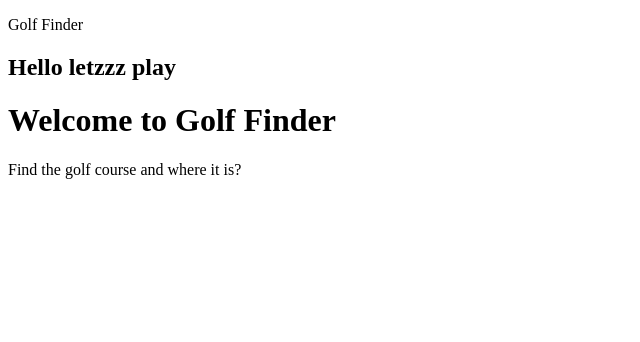
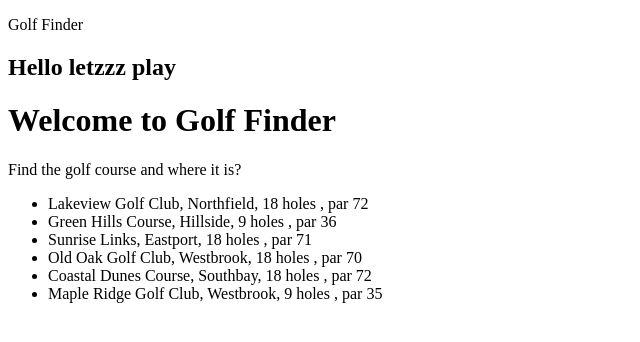
Before and after one commit to suvenasundar/golf-finder, an Angular app: page / in a window 1280 px wide. Shown: the top 342 px of the page, without its empty margins (0-640 px from the left). Built offline with nearby package versions, Linux system fonts and the light colour scheme.

Commit message:
feat: show hard-coded golf course list

```diff
--- a/src/app/app.component.html
+++ b/src/app/app.component.html
@@ -2,3 +2,5 @@
 
 <h1>Welcome to {{title}}</h1>
 <p>Find the golf course and where it is?</p>
+
+<app-course-list></app-course-list>
--- a/src/app/app.module.ts
+++ b/src/app/app.module.ts
@@ -4,11 +4,13 @@ import { BrowserModule } from '@angular/platform-browser';
 import { AppRoutingModule } from './app-routing.module';
 import { AppComponent } from './app.component';
 import { HeaderComponent } from './layout/header/header.component';
+import { CourseListComponent } from './pages/course-list/course-list.component';
 
 @NgModule({
   declarations: [
     AppComponent,
-    HeaderComponent
+    HeaderComponent,
+    CourseListComponent
   ],
   imports: [
     BrowserModule,
--- /dev/null
+++ b/src/app/pages/course-list/course-list.component.html
@@ -0,0 +1,3 @@
+<ul>
+    <li *ngFor="let course of courses">{{course.name}}, {{course.city}}, {{course.holes}} holes , par {{course.par}}</li>
+</ul>
--- /dev/null
+++ b/src/app/pages/course-list/course-list.component.ts
@@ -0,0 +1,65 @@
+import { Component } from '@angular/core';
+import { GolfCourse } from 'src/app/models/golf-course';
+@Component({
+  selector: 'app-course-list',
+  templateUrl: './course-list.component.html',
+  styleUrls: ['./course-list.component.scss'],
+})
+export class CourseListComponent {
+  courses: GolfCourse[] = [
+    {
+      id: 1,
+      name: 'Lakeview Golf Club',
+      city: 'Northfield',
+      region: 'North',
+      holes: 18,
+      par: 72,
+      rating: 4.6,
+    },
+    {
+      id: 2,
+      name: 'Green Hills Course',
+      city: 'Hillside',
+      region: 'North',
+      holes: 9,
+      par: 36,
+      rating: 4.1,
+    },
+    {
+      id: 3,
+      name: 'Sunrise Links',
+      city: 'Eastport',
+      region: 'East',
+      holes: 18,
+      par: 71,
+      rating: 4.4,
+    },
+    {
+      id: 4,
+      name: 'Old Oak Golf Club',
+      city: 'Westbrook',
+      region: 'West',
+      holes: 18,
+      par: 70,
+      rating: 4.2,
+    },
+    {
+      id: 5,
+      name: 'Coastal Dunes Course',
+      city: 'Southbay',
+      region: 'South',
+      holes: 18,
+      par: 72,
+      rating: 4.8,
+    },
+    {
+      id: 6,
+      name: 'Maple Ridge Golf Club',
+      city: 'Westbrook',
+      region: 'West',
+      holes: 9,
+      par: 35,
+      rating: 3.9,
+    },
+  ];
+}
```
Also changed, not shown: src/app/models/golf-course.ts (+5 -2 lines), src/app/pages/course-list/course-list.component.scss (added), 1 other file (tests, documents, lock files or other folders).
